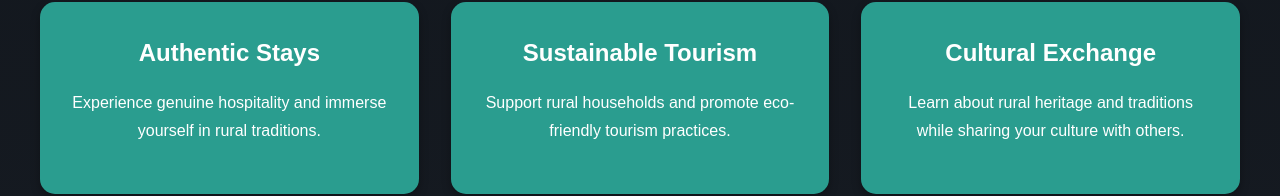
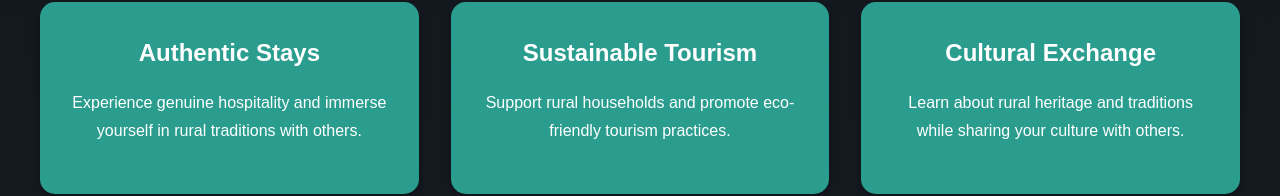
Before and after one commit to upasan01/RuRal-ReTreats, a plain HTML site: page index.html in a window 1280 px wide. Shown: the part 1010-1206 px from the top of the page. Drawn offline with Linux system fonts and the light colour scheme.

Commit message:
My first pr

```diff
--- a/index.html
+++ b/index.html
@@ -29,7 +29,7 @@
         <div class="feature-grid">
             <div class="feature-card">
                 <h3>Authentic Stays</h3>
-                <p>Experience genuine hospitality and immerse yourself in rural traditions.</p>
+                <p>Experience genuine hospitality and immerse yourself in rural traditions with others.</p>
             </div>
             <div class="feature-card">
                 <h3>Sustainable Tourism</h3>
```
